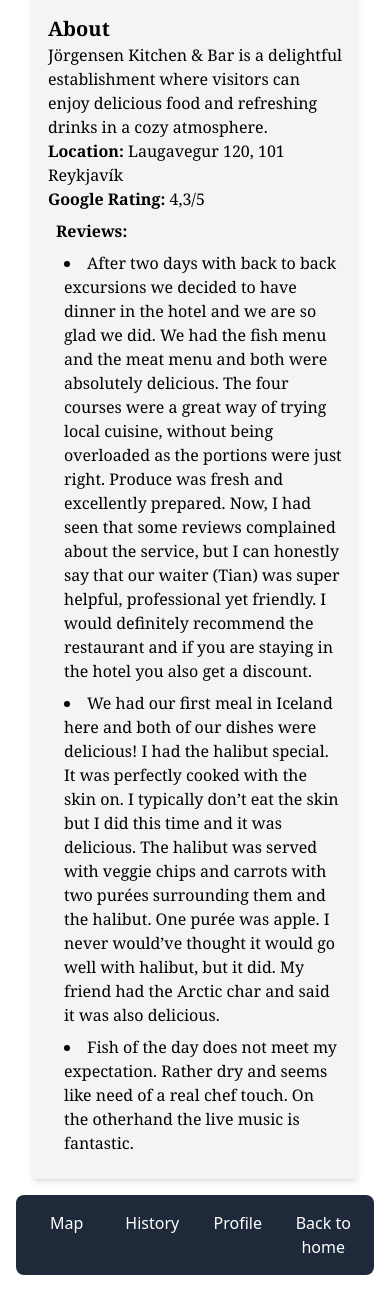
After one commit to Roseplate/matarsida, a Django app: template matar_project/matarlisti/templates/place.html in a window 390 px wide. The commit adds this page. Shown: the part 358-1649 px from the top of the page. Run offline with Django 5.2, Linux system fonts and the light colour scheme; the template is opened without the code that fills it, so the values that code supplies are empty.

Commit message:
Made basic template for each place

```diff
--- /dev/null
+++ b/matar_project/matarlisti/templates/place.html
@@ -0,0 +1,49 @@
+<!DOCTYPE html>
+<html lang="en">
+<head>
+  <meta charset="UTF-8" />
+  <meta name="viewport" content="width=device-width, initial-scale=1.0" />
+  <title>Place</title>
+  <script src="https://cdn.jsdelivr.net/npm/@tailwindcss/browser@4"></script>
+</head>
+<body class="p-4">
+    <header class="bg-gray-800 text-white p-4 flex justify-between items-center sticky rounded-lg">
+        <h1 class="font-bold text-center">Matarsíða</h1>
+        <p class="text-right">Menu</p>
+    </header>
+    <main class="p-4">
+    <div class="bg-gray-100 p-4 rounded shadow-md grid grid-cols-1 lg:grid-cols-2">
+        <article class="flex flex-col items-center justify-center pb-4">
+            <h1 class="text-2xl font-bold text-center">Jörgensen Kitchen & Bar</h1>
+            <img class="sm:h-80 w-96 object-scale-down lg:h-160 w-full" src="/myworld/images testing/Jörgensen.jpg" alt="Jörgensen Kitchen & Bar"/>
+        </article>
+        <article class="font-serif">
+            <h1 class="text-xl font-bold">About</h1>
+            <p>Jörgensen Kitchen & Bar is a delightful establishment where visitors can enjoy delicious food and refreshing drinks in a cozy atmosphere.</p>
+            <p><strong>Location:</strong> Laugavegur 120, 101 Reykjavík</p>
+            <p><strong>Google Rating:</strong> 4,3/5</p>
+            <p class="p-2"><strong>Reviews:</strong></p>
+            <ul class="list-disc list-inside ml-4">
+                <li class="mb-2">
+                    After two days with back to back excursions we decided to have dinner in the hotel and we are so glad we did. We had the fish menu and the meat menu and both were absolutely delicious. The four courses were a great way of trying local cuisine, without being overloaded as the portions were just right. Produce was fresh and excellently prepared.
+                    Now, I had seen that some reviews complained about the service, but I can honestly say that our waiter (Tian) was super helpful, professional yet friendly.
+                    I would definitely recommend the restaurant and if you are staying in the hotel you also get a discount.
+                </li>
+                <li class="mb-2">
+                    We had our first meal in Iceland here and both of our dishes were delicious! I had the halibut special. It was perfectly cooked with the skin on. I typically don’t eat the skin but I did this time and it was delicious. The halibut was served with veggie chips and carrots with two purées surrounding them and the halibut. One purée was apple. I never would’ve thought it would go well with halibut, but it did.  My friend had the Arctic char and said it was also delicious.
+                </li>
+                <li class="mb-2">
+                    Fish of the day does not meet my expectation. Rather dry and seems like need of a real chef touch. On the otherhand the live music is fantastic.
+                </li>
+            </ul>
+        </article>
+    </div>
+    </main>
+    <footer class="bg-gray-800 text-white p-4 grid grid-cols-4 gap-4 text-center rounded-lg">
+        <p>Map</p>
+        <a href="/myworld/Test/History.html">History</a>
+        <a href="/myworld/Test/Profile.html">Profile</a>
+        <a href="/myworld/Test/mitt.html">Back to home</a>
+    </footer>
+</body>
+</html>
```
Also changed, not shown: matar_project/matarlisti/templates/index.html (+12 -11 lines).
